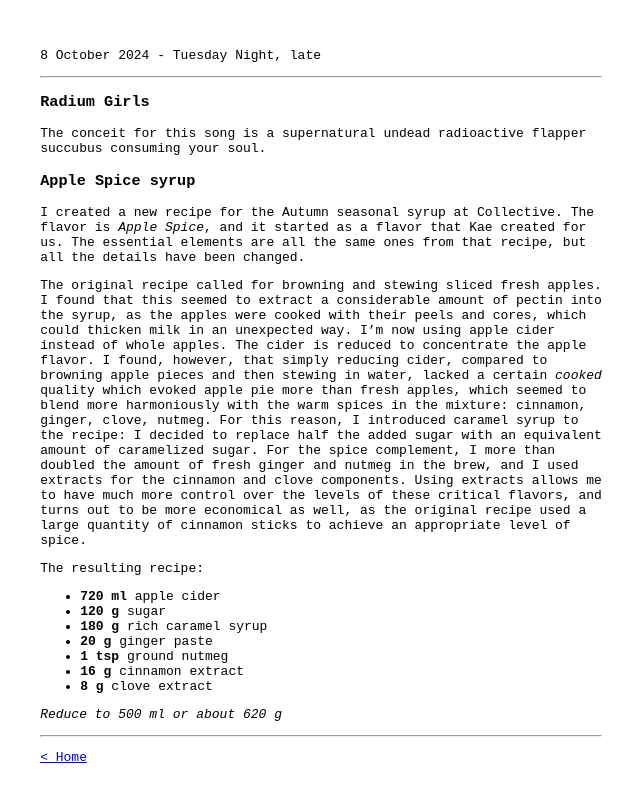
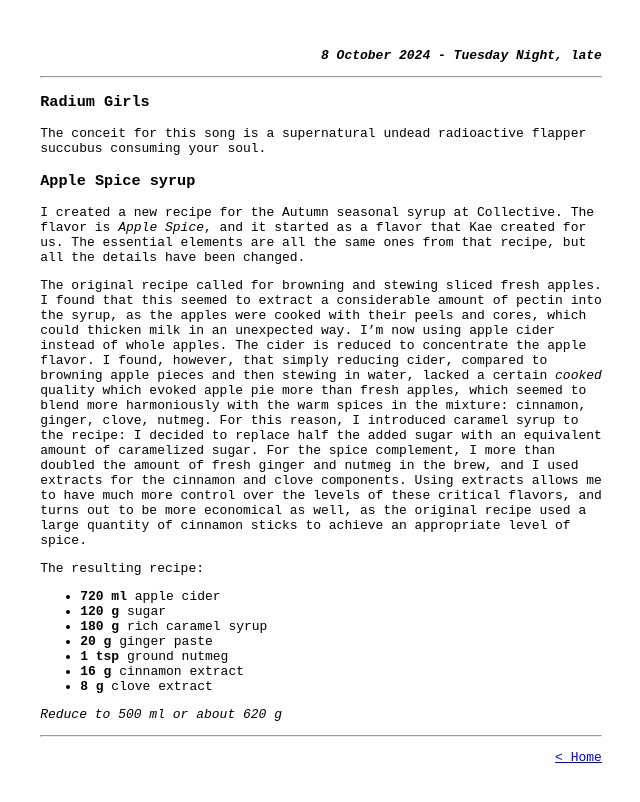
Before and after one commit to popempire/hjhw, a Jekyll site: the page built from _posts/2024-10-08-tuesday.md, in a window 1280 px wide. Shown: the top 802 px of the page, without its empty margins (319-959 px from the left). Built offline with Jekyll 4.4.1, drawn with Linux system fonts in a browser that asks for light colours.

Commit message:
Update style.css

```diff
--- a/css/style.css
+++ b/css/style.css
@@ -6,3 +6,13 @@ div #main {
   max-width: 72ch;
   margin: 3rem auto;
 }
+
+header {
+  text-align: right;
+  font-style: italic;
+  font-weight: bold;
+}
+
+footer {
+  text-align: right;
+}
```
